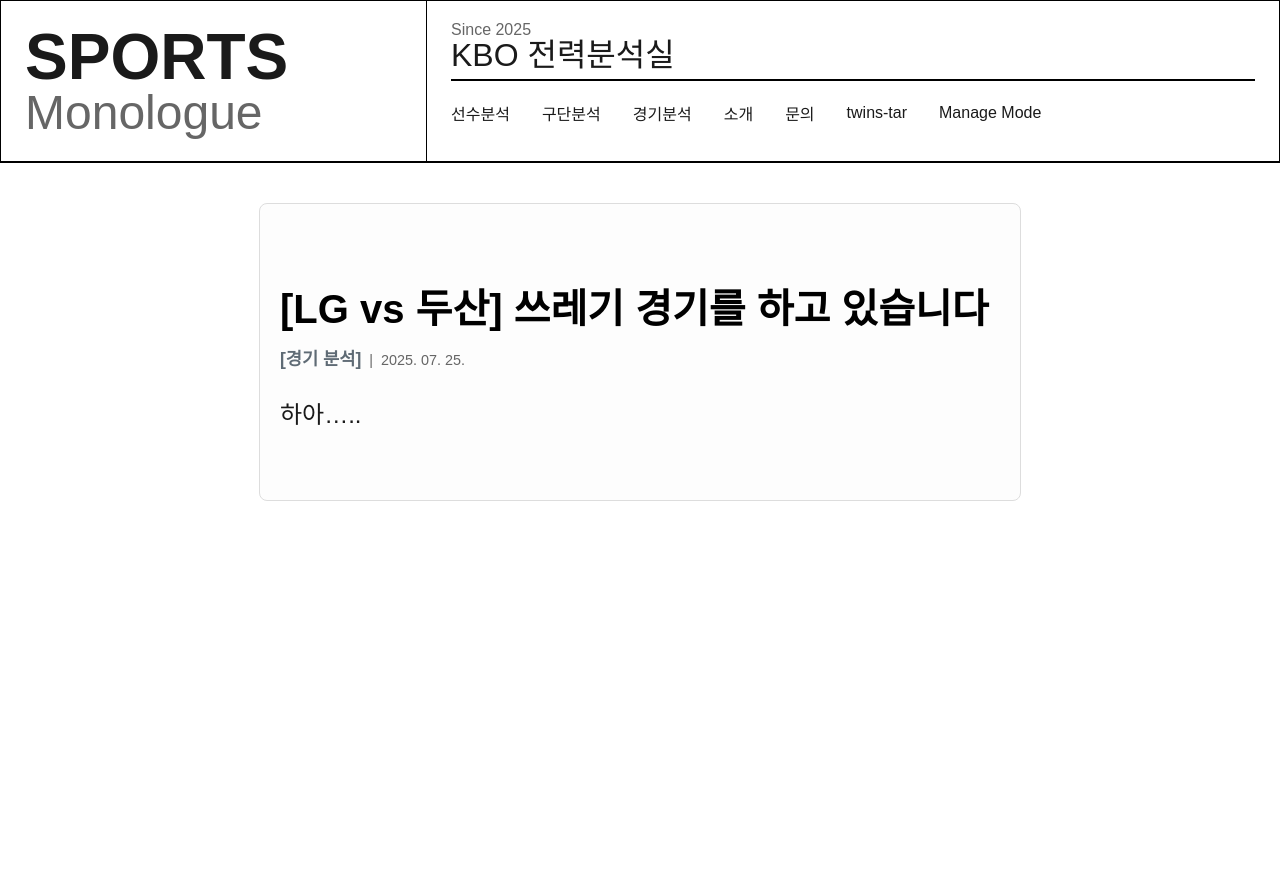
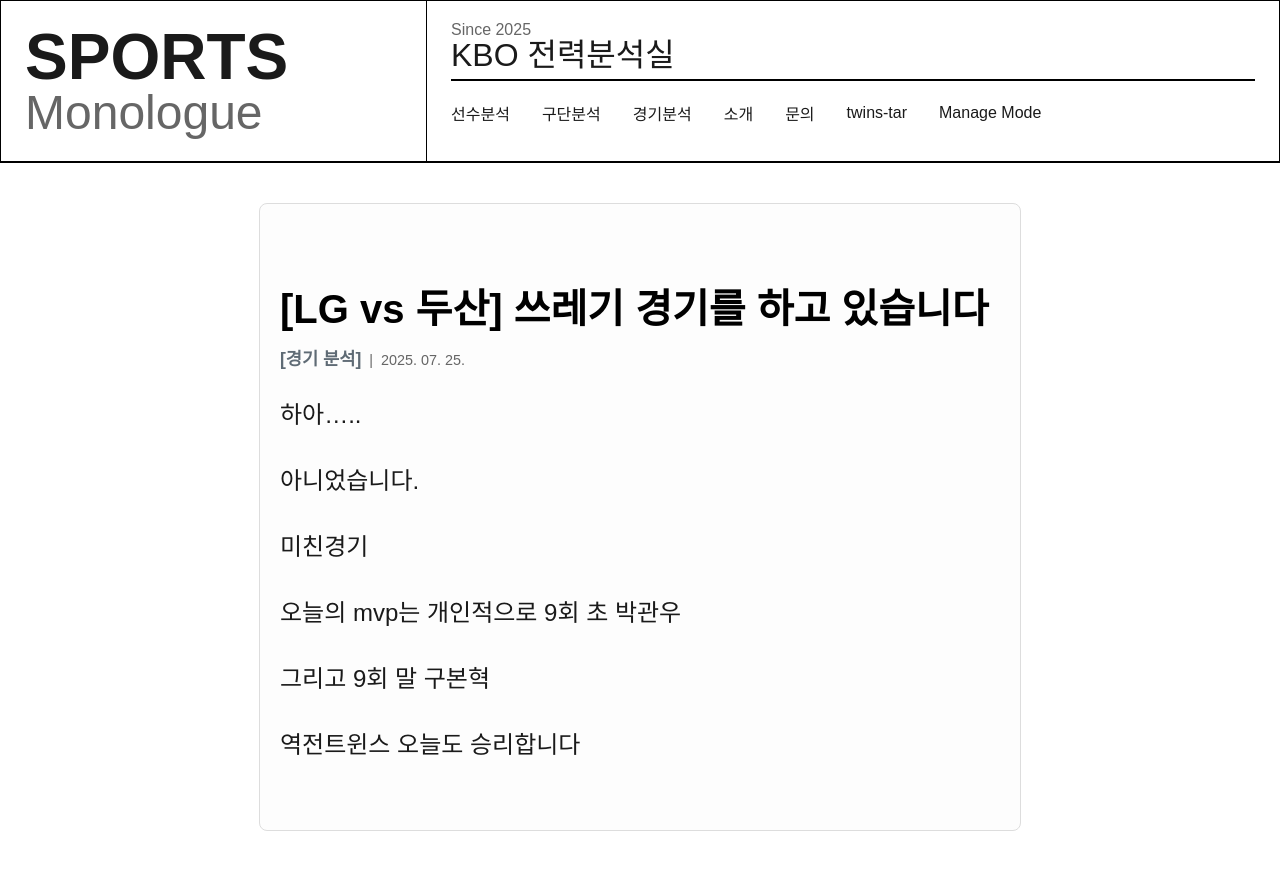
Before and after one commit to 3t1sy1fa/SPORTS-monologue, an Eleventy site: page src/posts/2025-07-25-lg-vs-두산-쓰레기-경기를-하고-있습니다.md in a window 1280 px wide. Before the commit the page ends 800 px from the top, so only its background shows below. Built offline with nearby package versions, Linux system fonts and the light colour scheme; Eleventy itself is replaced by a stand-in of ours; files that its build step writes are made by us from their sources; a web font is replaced by a local one.

Commit message:
Update 글 “2025-07-25-lg-vs-두산-쓰레기-경기를-하고-있습니다”

```diff
--- a/src/posts/2025-07-25-lg-vs-두산-쓰레기-경기를-하고-있습니다.md
+++ b/src/posts/2025-07-25-lg-vs-두산-쓰레기-경기를-하고-있습니다.md
@@ -2,6 +2,20 @@
 title: "[LG vs 두산] 쓰레기 경기를 하고 있습니다"
 category: 경기 분석
 date: 2025-07-25T11:08:21.160Z
-excerpt: "7.25"
+excerpt: 7.25 잠실 종합운동장
 ---
 하아…..
+
+
+
+
+
+아니었습니다.
+
+미친경기
+
+오늘의 mvp는 개인적으로 9회 초 박관우
+
+그리고 9회 말 구본혁
+
+역전트윈스 오늘도 승리합니다
```
